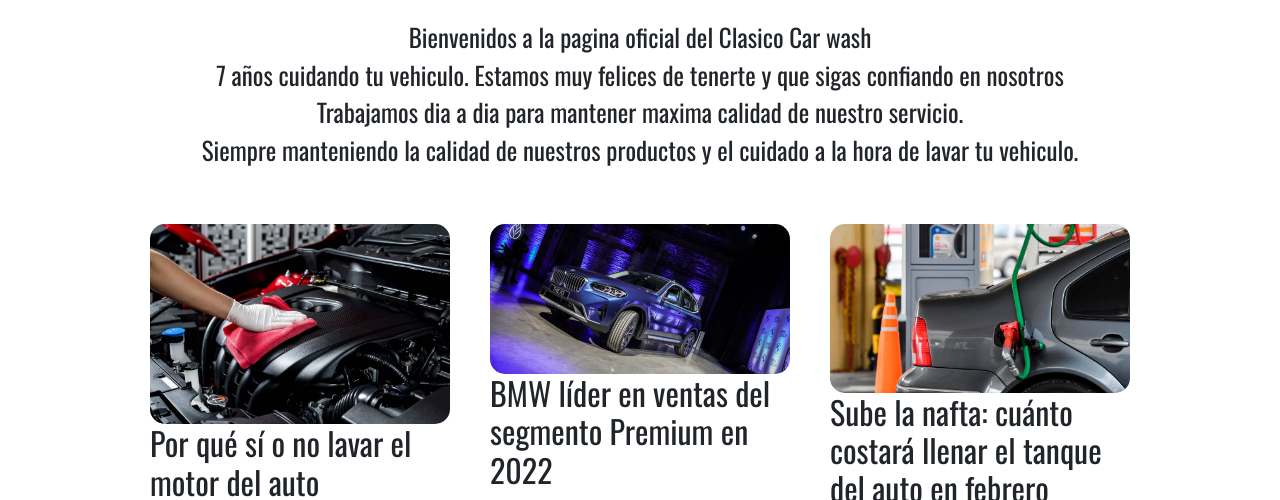
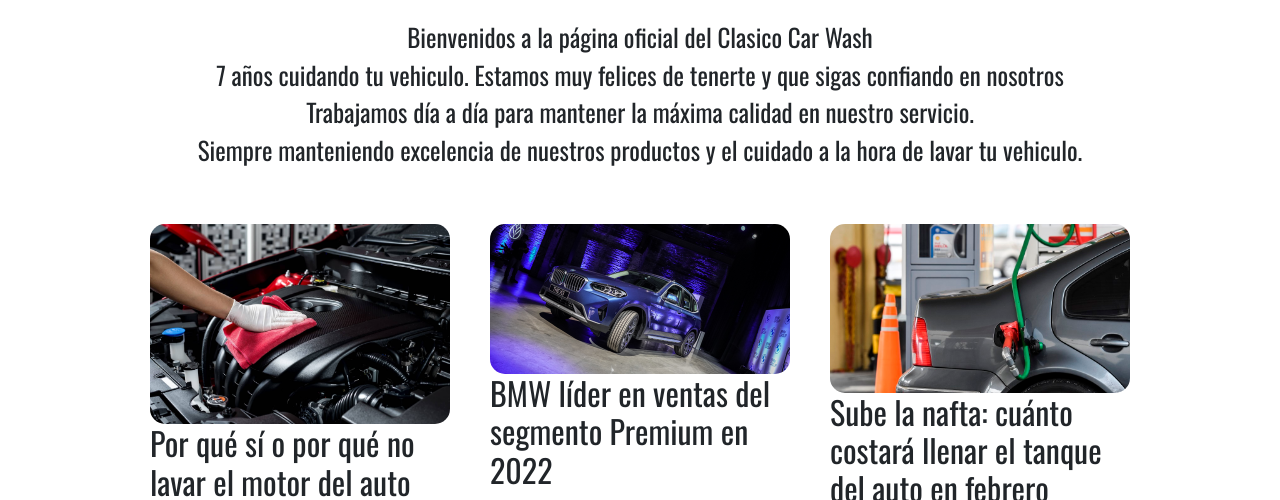
Before and after one commit to JuanFacundoSuarez/clasicomobile, a website: page index.html in a window 1280 px wide. Shown: the part 452-952 px from the top of the page. Drawn offline with nearby package versions, Linux system fonts and the light colour scheme.

Commit message:
Add files via upload

```diff
--- a/index.html
+++ b/index.html
@@ -56,10 +56,10 @@
 
         <img src="./assets/img/clasico.png" alt="LogoClasicoCarWash">
         <div class="titular">
-          <p>Bienvenidos a la pagina oficial del Clasico Car wash <br> 7 años cuidando tu vehiculo.
-          Estamos muy felices de tenerte y que sigas confiando en nosotros<br>  Trabajamos dia a dia para
-          mantener maxima calidad de nuestro servicio. <br>
-          Siempre manteniendo la calidad de nuestros productos y el cuidado a la hora de lavar tu vehiculo.</p>
+          <p>Bienvenidos a la página oficial del Clasico Car Wash <br> 7 años cuidando tu vehiculo.
+          Estamos muy felices de tenerte y que sigas confiando en nosotros<br> Trabajamos día a día para
+          mantener la máxima calidad en nuestro servicio. <br>
+          Siempre manteniendo excelencia de nuestros productos y el cuidado a la hora de lavar tu vehiculo.</p>
         </div>
       </section>
 
@@ -69,7 +69,7 @@
       <div class="nota1">
 
         <img class="motor" src="./assets/img/lavadomotor.jpeg" alt="imgLavadoDeMotor">
-        <h2>Por qué sí o no lavar el motor del auto</h2>
+        <h2>Por qué sí o por qué no lavar el motor del auto</h2>
         <p>Si eres muy pulcro, te gustará tener tu carro brillando de limpio, pero si lavas el motor sin tomar en cuenta ciertas precauciones, podrías dañar su vida útil</p>
 
       </div>
@@ -95,7 +95,7 @@
       <div class="iconos">
             <a class="m-2 item" href="https://www.facebook.com/lavaderoelclasico"><img src="./assets/img/logoface.png" alt="imgFacebook"></a>
             <a class="m-2 item" href="https://www.instagram.com/elclasicocarwash/"><img src="./assets/img/logoinsta.png" alt="imgInstagram"> </a>
-            <a class="m-2 item" href=""><img src="./assets/img/logowhatsapp.png" alt="imgWhatsapp"></a>
+            <a class="m-2 item" href="https://wa.me/5491132046757"><img src="./assets/img/logowhatsapp.png" alt="imgWhatsapp"></a>
 
         </div>
         <div class="parraFoo"> <p>Luis Maria Campos 3176, Sarandi. Avellaneda. </p></div>
```
